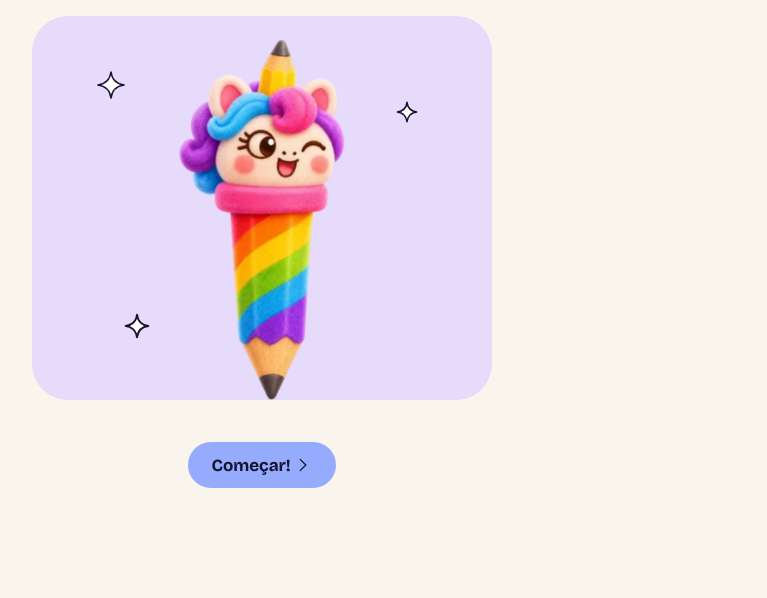
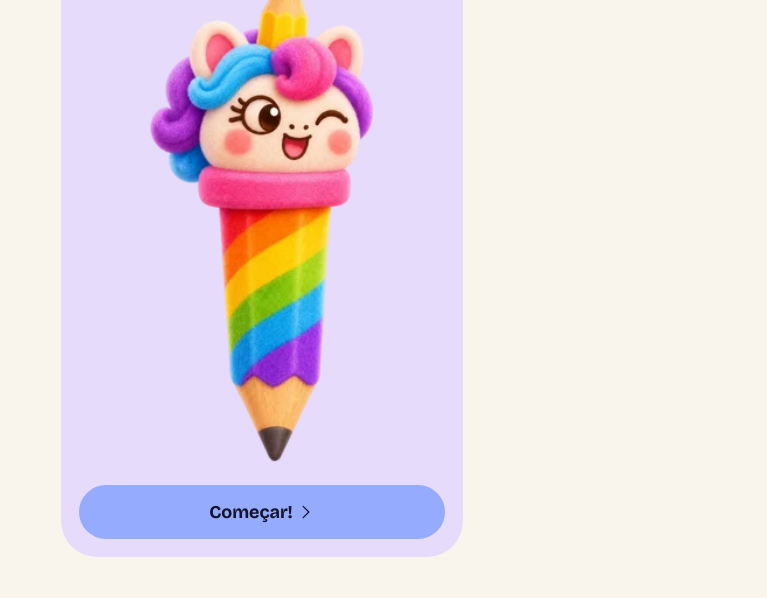
Before and after one commit to andsouzaaraujo-alt/bosque-dos-animais, a plain HTML site: page index.html in a window 1280 px wide. Shown: the part 202-800 px from the top of the page, without its empty margins (378-1145 px from the left). Drawn offline with nearby package versions, Linux system fonts and the light colour scheme.

Commit message:
Tela inicial: cartão vertical com o botão dentro, sem brilhinhos
O cartão lilás fica mais alto que largo (proporção de cartão de jogo),
com o Lápis grande em cima e o botão largo dentro, embaixo.
A altura acompanha a tela para tudo caber sem rolar.

Co-Authored-By: Claude Opus 5.5 <noreply@anthropic.com>
Claude-Session: https://claude.ai/code/session_01TVNjJWqnEjCQ34sfza1Zr7

```diff
--- a/index.html
+++ b/index.html
@@ -281,10 +281,12 @@ img{max-width:100%}
 .pencil-talk{display:flex;flex-direction:column;align-items:center;gap:22px;max-width:640px}
 /* tela inicial: título, Lápis grande dentro de um retângulo lilás-claro, botão embaixo */
 .start-title{font-size:clamp(22px,5.8vw,34px);font-weight:800;color:var(--ink);text-align:center;max-width:21ch;line-height:1.1;letter-spacing:-.02em;text-wrap:balance}
-.pencil-box{position:relative;width:min(100%,460px);height:clamp(280px,48vh,460px);border-radius:36px;background:var(--box-lilac);display:grid;place-items:center;overflow:hidden;margin:clamp(14px,3vh,26px) 0} /* respiro entre título, caixa e botão */
-.pencil-big{height:86%;width:auto;animation:bob 3s ease-in-out infinite;transform-origin:50% 90%}
-.pencil-box .spk{position:absolute}
-.pencil-box .s1{top:14%;left:14%}.pencil-box .s2{top:22%;right:16%}.pencil-box .s3{bottom:16%;left:20%}
+/* Cartão vertical (mais alto que largo), como o cartão da referência: Lápis grande em cima e o botão
+   largo dentro do cartão, embaixo. A altura acompanha a tela para tudo caber sem rolar. */
+.pencil-box{height:min(calc(100svh - 190px),620px);aspect-ratio:.66;max-width:100%;box-sizing:border-box;border-radius:36px;background:var(--box-lilac);display:flex;flex-direction:column;align-items:center;gap:16px;padding:clamp(18px,4vh,32px) 18px 18px;margin-top:clamp(14px,3vh,26px);overflow:hidden}
+.pencil-big{flex:1;min-height:0;height:auto;max-height:100%;width:auto;max-width:100%;object-fit:contain;animation:bob 3s ease-in-out infinite;transform-origin:50% 90%}
+.box-btns{display:flex;flex-direction:column;gap:10px;width:100%}
+.box-btns .btn{width:100%;min-height:54px;font-size:18px}
 .pencil-talk .bubble{margin:0;padding:clamp(16px,3vw,26px) clamp(20px,3.6vw,32px);animation-delay:.2s}
 .pencil-talk .tagline{text-align:center;max-width:20ch}
 @media (prefers-reduced-motion:reduce){*{animation:none!important;transition:none!important}}
@@ -614,9 +616,8 @@ function Splash(){
 function Start(){
   app.innerHTML=`<div class="corner">${soundBtn()}</div><div class="hero fill">
     <h1 class="start-title">Escolha seu bichinho e aprenda brincando!</h1>
-    <div class="pencil-box">${ic("sparkle",30,"spk s1")}${ic("sparkle",22,"spk s2")}${ic("sparkle",26,"spk s3")}<img class="pencil-big" src="${PENCIL}" alt="Lápis, o ajudante"></div>
-    <div class="row" style="justify-content:center;margin-top:8px">
-      ${S.quizDone?`<button class="btn" data-go="map">Continuar ${NX}</button><button class="btn ghost" data-go="avatar">Começar de novo</button>`:`<button class="btn" data-go="avatar">Começar! ${NX}</button>`}
+    <div class="pencil-box"><img class="pencil-big" src="${PENCIL}" alt="Lápis, o ajudante">
+      <div class="box-btns">${S.quizDone?`<button class="btn" data-go="map">Continuar ${NX}</button><button class="btn ghost" data-go="avatar">Começar de novo</button>`:`<button class="btn" data-go="avatar">Começar! ${NX}</button>`}</div>
     </div></div>`;
 }
 
```
